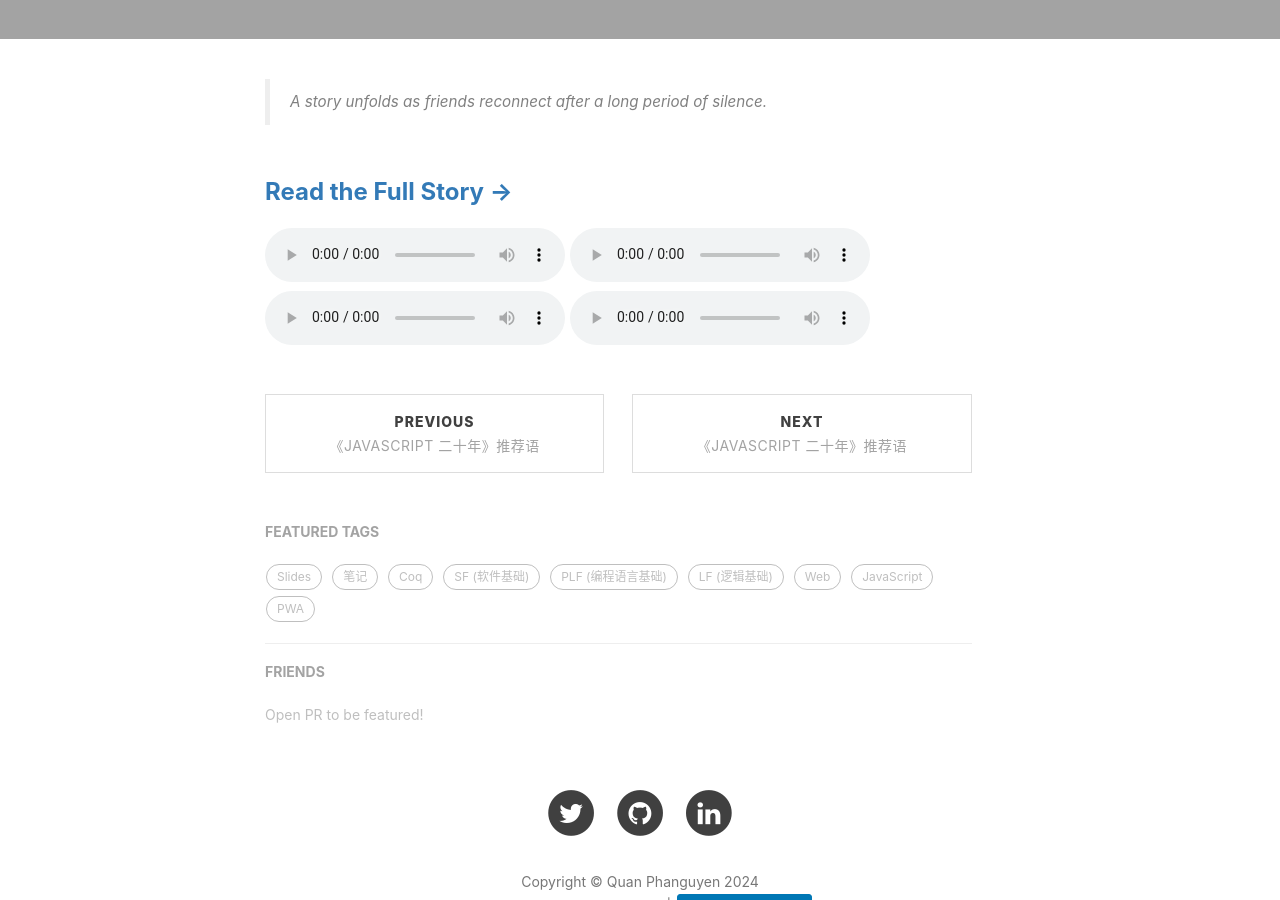
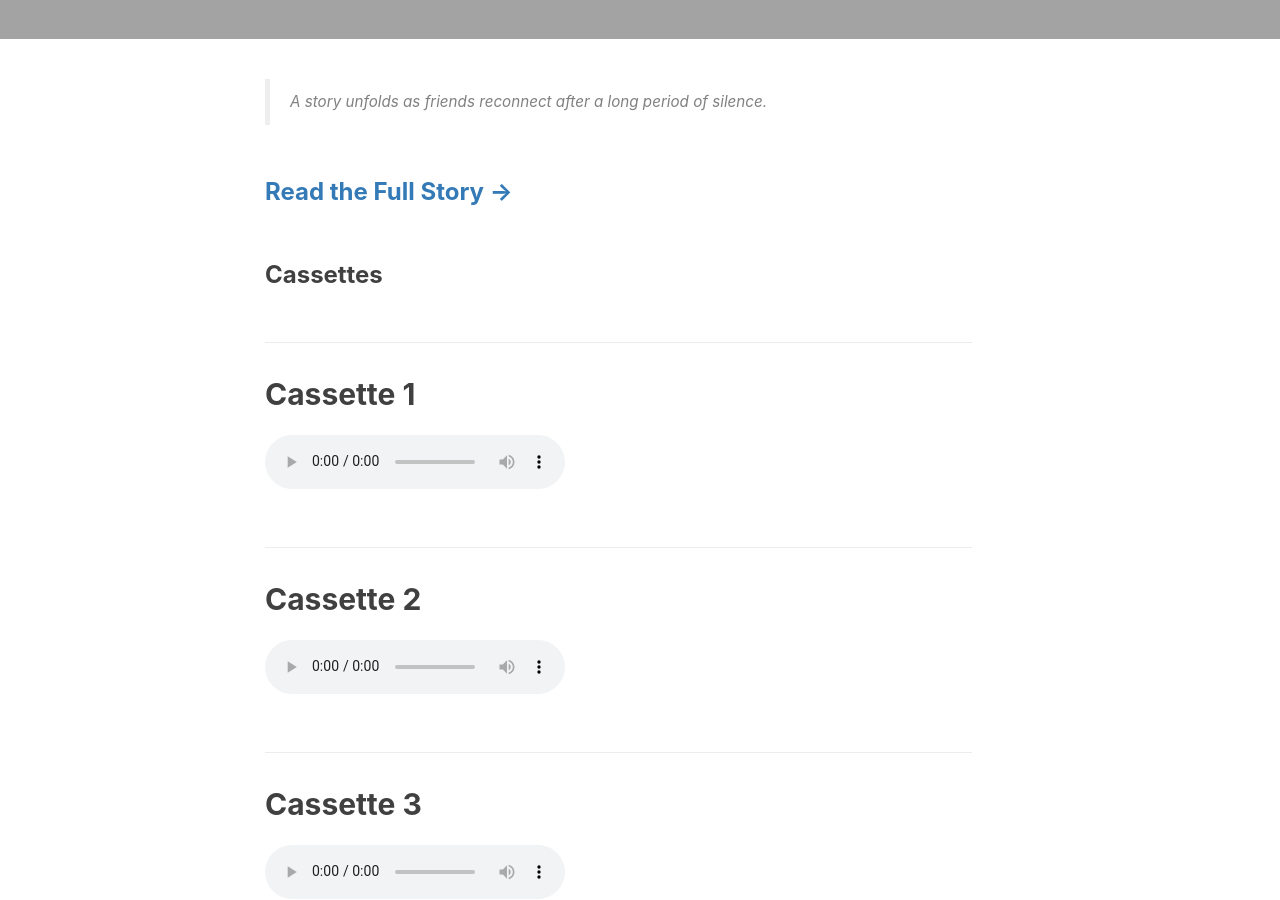
Before and after one commit to QuanPhanguyen/quanphanguyen.github.io, a Jekyll site: the page built from _posts/read_sf_plf/2022-11-11-dnd-01.md, in a window 1280 px wide and 900 px high, scrolled down 776 px. Built offline with Jekyll 4.4.1, drawn with Linux system fonts in a browser that asks for light colours; nearby versions of some CDN libraries; comment, search, counter and statistics services are not loaded.

Commit message:
Add titles to test audios

```diff
--- a/_posts/read_sf_plf/2022-11-11-dnd-01.md
+++ b/_posts/read_sf_plf/2022-11-11-dnd-01.md
@@ -14,21 +14,26 @@ tags:
 
 ### [Read the Full Story →](https://docs.google.com/document/d/1JvL8ct6zylD3_QLy7GVMXUazlpboCU2eGJQ219yimQc/edit?tab=t.0) <!-- Link to full story -->
 
+### Cassettes
+## Cassette 1
 <audio controls>
    <source src="assets/images/cassette1.mp3" type="audio/mpeg">
    Your browser does not support the audio element.
 </audio>
 
+## Cassette 2
 <audio controls>
    <source src="assets/images/cassette2.mp3" type="audio/mpeg">
    Your browser does not support the audio element.
 </audio>
 
+## Cassette 3
 <audio controls>
    <source src="assets/images/cassette3.mp3" type="audio/mpeg">
    Your browser does not support the audio element.
 </audio>
 
+## Cassete 4
 <audio controls>
    <source src="assets/images/cassette4.mp3" type="audio/mpeg">
    Your browser does not support the audio element.
```
